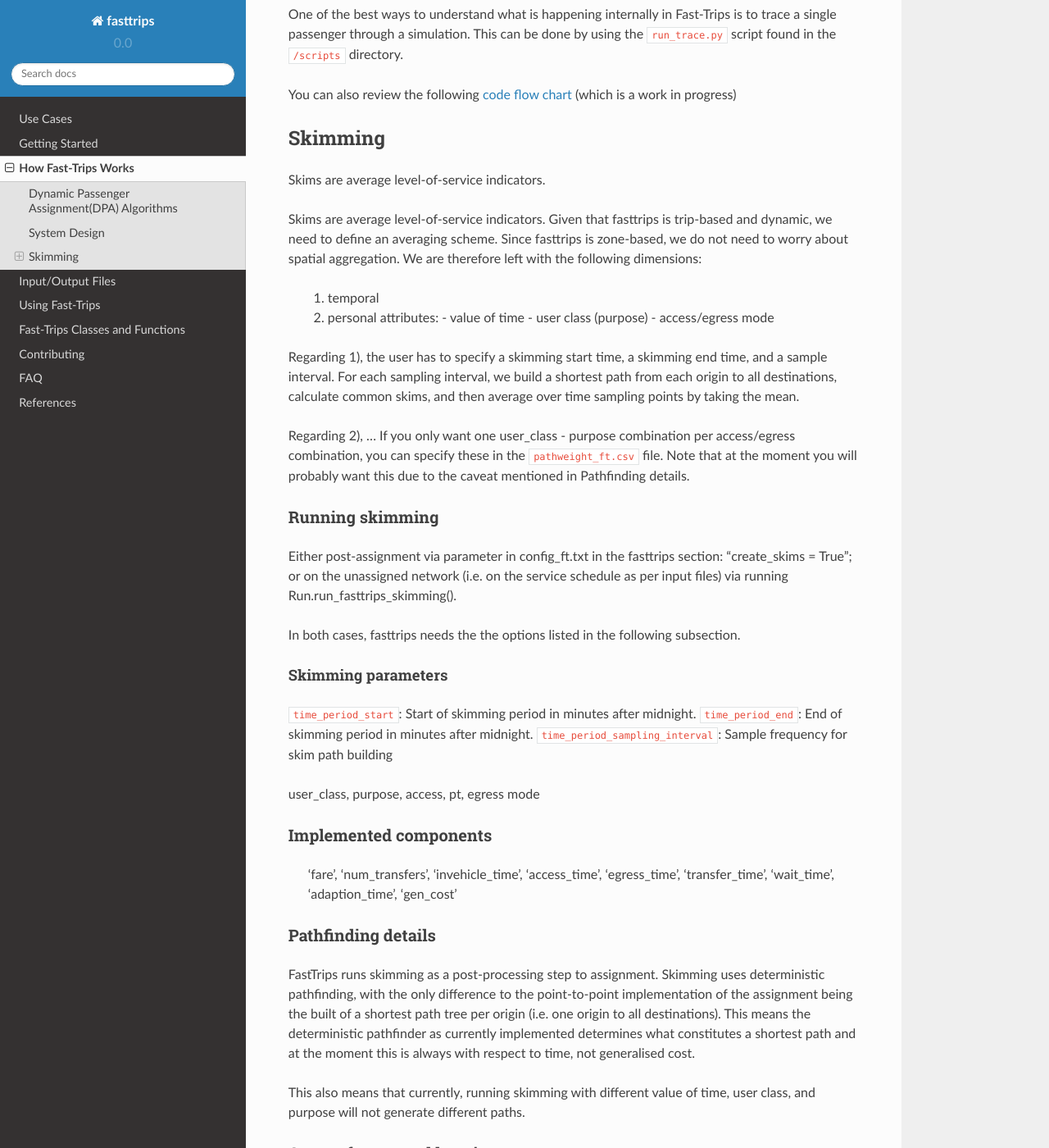
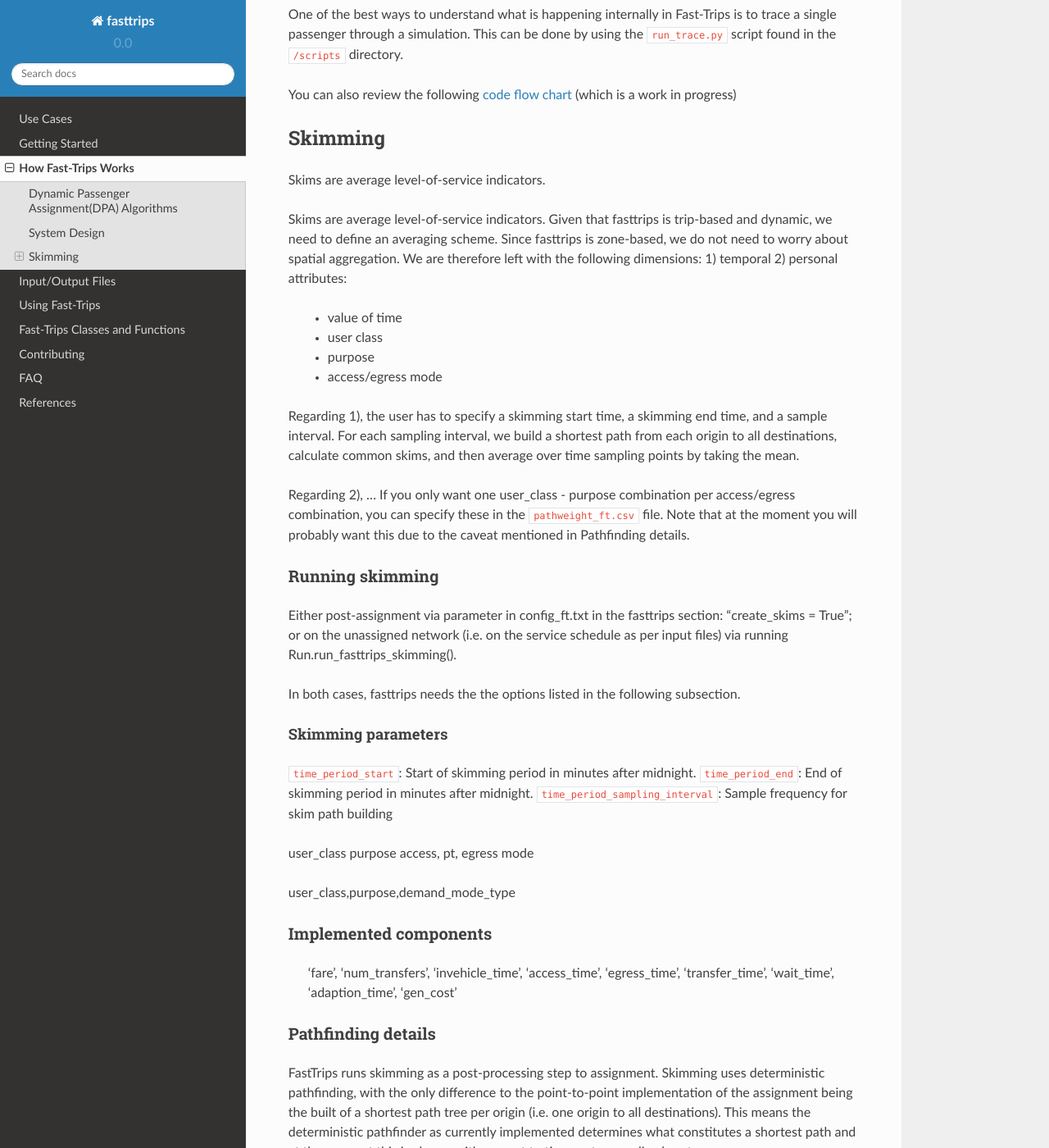
Before and after one commit to Fast-Trips/fast-trips, a Sphinx documentation site: the page built from doc/source/howitworks.rst, in a window 1280 px wide and 1400 px high, scrolled down 554 px. Shown: the whole window at 82% size. Built offline with Sphinx 7.4.7 and the Read the Docs theme 2.0.0, drawn with Linux system fonts in a browser that asks for light colours.

```diff
--- a/doc/source/howitworks.rst
+++ b/doc/source/howitworks.rst
@@ -30,11 +30,13 @@ Skims are average level-of-service indicators.
 Skims are average level-of-service indicators. Given that fasttrips is trip-based and dynamic, we need to define an
 averaging scheme. Since fasttrips is zone-based, we do not need to worry about spatial aggregation. We are
 therefore left with the following dimensions:
- 1) temporal
- 2) personal attributes:
-    - value of time
-    - user class (purpose)
-    - access/egress mode
+1) temporal
+2) personal attributes:
+
+    * value of time
+    * user class
+    * purpose
+    * access/egress mode
 
 Regarding 1), the user has to specify a skimming start time, a skimming end time, and a sample interval. For each
 sampling interval, we build a shortest path from each origin to all destinations, calculate common skims,
@@ -62,9 +64,11 @@ Skimming parameters
 ``time_period_end``: End of skimming period in minutes after midnight.
 ``time_period_sampling_interval``: Sample frequency for skim path building
 
-user_class, purpose, access, pt, egress mode
+user_class
+purpose
+access, pt, egress mode
 
-
+user_class,purpose,demand_mode_type
 
 
 Implemented components
```
Also changed, not shown: doc/source/io.rst (+17 -0 lines).
